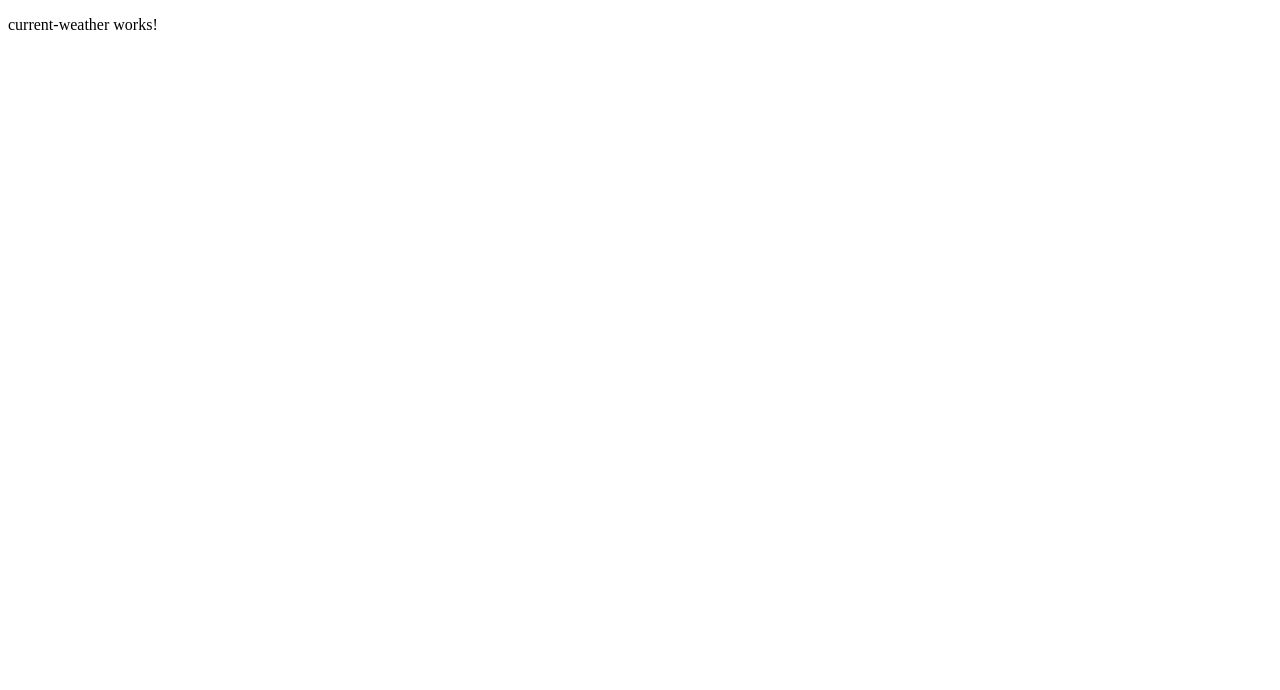
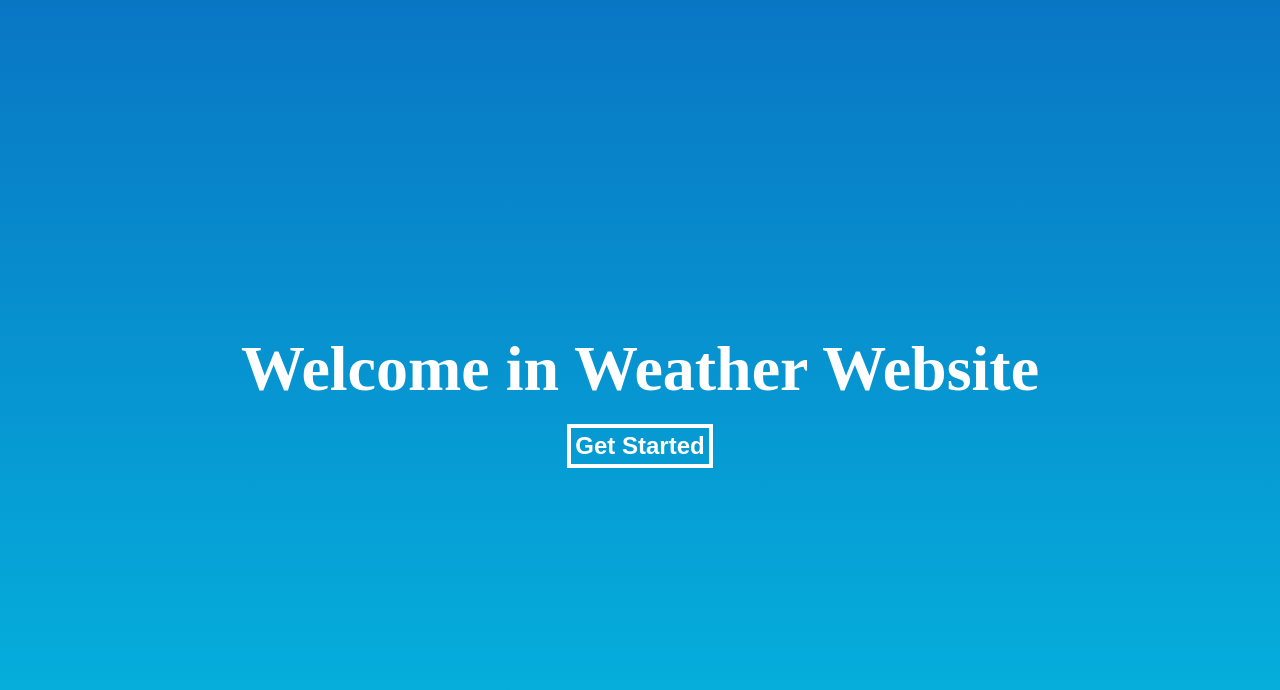
Before and after one commit to salma-mohamed-37/weather-website, an Angular app: page / in a window 1280 px wide. Shown: the top 690 px of the page. Built offline with nearby package versions, Linux system fonts and the light colour scheme.

Commit message:
homepage , header

```diff
--- a/src/app/app.component.html
+++ b/src/app/app.component.html
@@ -1 +1,3 @@
-<router-outlet></router-outlet>
+<div class="main-container">
+  <router-outlet></router-outlet>
+</div>
--- a/src/app/app.component.scss
+++ b/src/app/app.component.scss
@@ -0,0 +1,4 @@
+.main-container
+{
+  height: calc(100% - 0px);
+}
--- a/src/app/app.component.ts
+++ b/src/app/app.component.ts
@@ -1,10 +1,11 @@
 import { Component } from '@angular/core';
 import { RouterOutlet } from '@angular/router';
+import { HeaderComponent } from "./header/header.component";
 
 @Component({
   selector: 'app-root',
   standalone: true,
-  imports: [RouterOutlet],
+  imports: [RouterOutlet, HeaderComponent],
   templateUrl: './app.component.html',
   styleUrl: './app.component.scss'
 })
--- a/src/app/app.config.ts
+++ b/src/app/app.config.ts
@@ -1,8 +1,8 @@
-import { ApplicationConfig, provideZoneChangeDetection } from '@angular/core';
+import { ApplicationConfig} from '@angular/core';
 import { provideRouter } from '@angular/router';
 
 import { routes } from './app.routes';
 
 export const appConfig: ApplicationConfig = {
-  providers: [provideZoneChangeDetection({ eventCoalescing: true }), provideRouter(routes)]
+  providers: [ provideRouter(routes)]
 };
--- a/src/app/app.routes.ts
+++ b/src/app/app.routes.ts
@@ -1,8 +1,15 @@
 import { Routes } from '@angular/router';
+import { HomePageComponent } from './home-page/home-page.component';
+import { HeaderComponent } from './header/header.component';
 
 export const routes: Routes = [
   {
-    path : "",
-    loadChildren:()=> import("./weather/weather.module").then((m=>m.WeatherModule))
+    path:"",
+    component:HomePageComponent
+  },
+  {
+    path:"weather",
+    loadChildren : () => import ('./weather/weather.module').then((m)=>m.WeatherModule)
   }
+
 ];
--- /dev/null
+++ b/src/app/header/header.component.html
@@ -0,0 +1,2 @@
+
+<div>header works!</div>
--- /dev/null
+++ b/src/app/header/header.component.scss
@@ -0,0 +1,4 @@
+nav
+{
+  background-color:#0976c4;
+}
--- /dev/null
+++ b/src/app/home-page/home-page.component.html
@@ -0,0 +1,5 @@
+<main>
+ <p>Welcome in Weather Website</p>
+    <br/>
+    <input type="button" value="Get Started" (click)="start()"/>
+</main>
--- /dev/null
+++ b/src/app/home-page/home-page.component.scss
@@ -0,0 +1,30 @@
+main
+{
+  background-image: linear-gradient(#0976c4, #04b7df) ;
+  height: 100%;
+  color:White;
+  display: flex;
+  flex-direction: column;
+  justify-content: center;
+  align-items: center;
+}
+p
+{
+  font-size: 4rem;
+  font-weight: 700;
+}
+
+input[type=button]
+{
+  border: 4px solid white;
+  background-color: rgb(255, 255, 255,0);
+  color: white;
+  padding: 4px;
+  font-size: 1.5rem;
+  font-weight: 700;
+}
+
+input[type=button]:hover
+{
+  cursor: pointer;
+}
--- /dev/null
+++ b/src/app/home-page/home-page.component.ts
@@ -0,0 +1,15 @@
+import { Component } from '@angular/core';
+
+@Component({
+  selector: 'app-home-page',
+  standalone: true,
+  imports: [],
+  templateUrl: './home-page.component.html',
+  styleUrl: './home-page.component.scss'
+})
+export class HomePageComponent {
+ start () {
+  window.location.href = "weather"
+
+}
+}
--- a/src/styles.scss
+++ b/src/styles.scss
@@ -1 +1,13 @@
 /* You can add global styles to this file, and also import other style files */
+
+*
+{
+  margin: 0;
+  padding: 0;
+}
+
+
+body,html
+{
+  height: 100%;
+}
```
Also changed, not shown: src/app/header/header.component.ts (added, +12 -0 lines), 1 other file (tests, documents, lock files or other folders).
